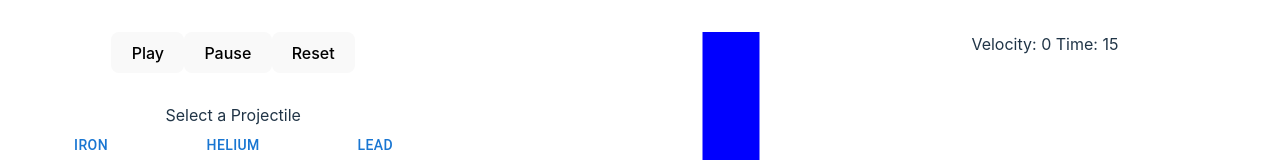
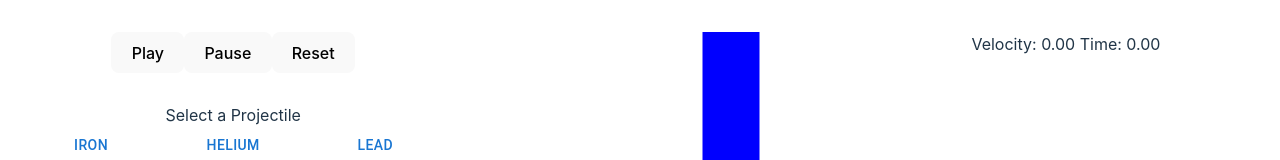
Before and after one commit to ZKordeleski/falling-sim, a React (Vite) app: page / in a window 1280 px wide. Shown: the top 160 px of the page. Built offline with nearby package versions, Linux system fonts and the light colour scheme.

Commit message:
Added current velocity display.

```diff
--- a/src/App.tsx
+++ b/src/App.tsx
@@ -9,13 +9,15 @@ import SummaryPane from './features/Graphs/SummaryPane/SummaryPane'
 export interface Simulation {
   isPlaying: boolean,
   projectile: Projectile,
-  environment: Environment
+  environment: Environment,
+  cumulativeTime: number
 }
 
 let defaultSimulation: Simulation = {
   isPlaying: false,
   projectile: new Projectile(premadeProjectiles[0].name, premadeProjectiles[0].density, premadeProjectiles[0].radius),
-  environment: new Environment(premadeEnvironments[0].density, premadeEnvironments[0].gravity, premadeEnvironments[0].name)
+  environment: new Environment(premadeEnvironments[0].density, premadeEnvironments[0].gravity, premadeEnvironments[0].name),
+  cumulativeTime: 0
 }
 
 function App() {
@@ -46,6 +48,7 @@ function App() {
     let updatedSimulation = {...simulation, isPlaying: false};
     updatedSimulation.projectile.position = {x: 0, y: simContainerSize.height - 828}; // TODO: Cleanup after adjusting starting position to mid canvas.
     updatedSimulation.projectile.velocity = {x: 0, y: 0};
+    updatedSimulation.cumulativeTime = 0;
     setSimulation(updatedSimulation);
   }
 
@@ -67,7 +70,7 @@ function App() {
         <SimulationPane simulation={simulation} setSimulation={setSimulation} simContainerSize={simContainerSize} />
       </div>
       <div className="data-window window">
-        <SummaryPane projectileVelocity={simulation.projectile.velocity.y} cumulativeTime={15} />
+        <SummaryPane projectileVelocity={simulation.projectile.velocity.y} cumulativeTime={simulation.cumulativeTime} />
       </div>
     </div>
   )
--- a/src/features/Graphs/SummaryPane/SummaryPane.tsx
+++ b/src/features/Graphs/SummaryPane/SummaryPane.tsx
@@ -9,8 +9,8 @@ function SummaryPane(props: SummaryPaneProps) {
 
     return (
         <div className="SummaryPane">
-            <span>Velocity: {props.projectileVelocity}</span>
-            <span> Time: {props.cumulativeTime}</span>
+            <span>Velocity: {props.projectileVelocity.toFixed(2)}</span>
+            <span> Time: {props.cumulativeTime.toFixed(2)}</span>
         </div>
     )
 }
--- a/src/features/Simulation/SimulationPane.tsx
+++ b/src/features/Simulation/SimulationPane.tsx
@@ -4,13 +4,14 @@ import { useEffect, useRef, useState } from "react";
 import { updateProjectile } from "../../physics/updateProjectile";
 import { Environment, PremadeEnvironment } from "../../physics/environment";
 import "./SimulationPane.css";
+import { Simulation } from "../../App";
 
 
 // TODO: Add handler to setContainerSize on window resize.
 interface SimulationPaneProps {
-    simulation: {isPlaying: boolean, projectile: Projectile, environment: Environment},
+    simulation: Simulation,
     simContainerSize: {width: number, height: number},
-    setSimulation: (simulation: {isPlaying: boolean, projectile: Projectile, environment: Environment}) => void;}
+    setSimulation: (simulation: Simulation) => void;}
 
 function SimulationPane(props: SimulationPaneProps) {
 
@@ -25,7 +26,7 @@ function SimulationPane(props: SimulationPaneProps) {
 
       if (props.simulation.isPlaying) {
         const updatedProjectile = updateProjectile([props.simulation.projectile], props.simulation.environment, deltaTime/1000);
-        props.setSimulation({...props.simulation, projectile: updatedProjectile[0]});
+        props.setSimulation({...props.simulation, projectile: updatedProjectile[0], cumulativeTime: (props.simulation.cumulativeTime + deltaTime)});
         animationFrameID = requestAnimationFrame(simulate);
       }
     }
```
